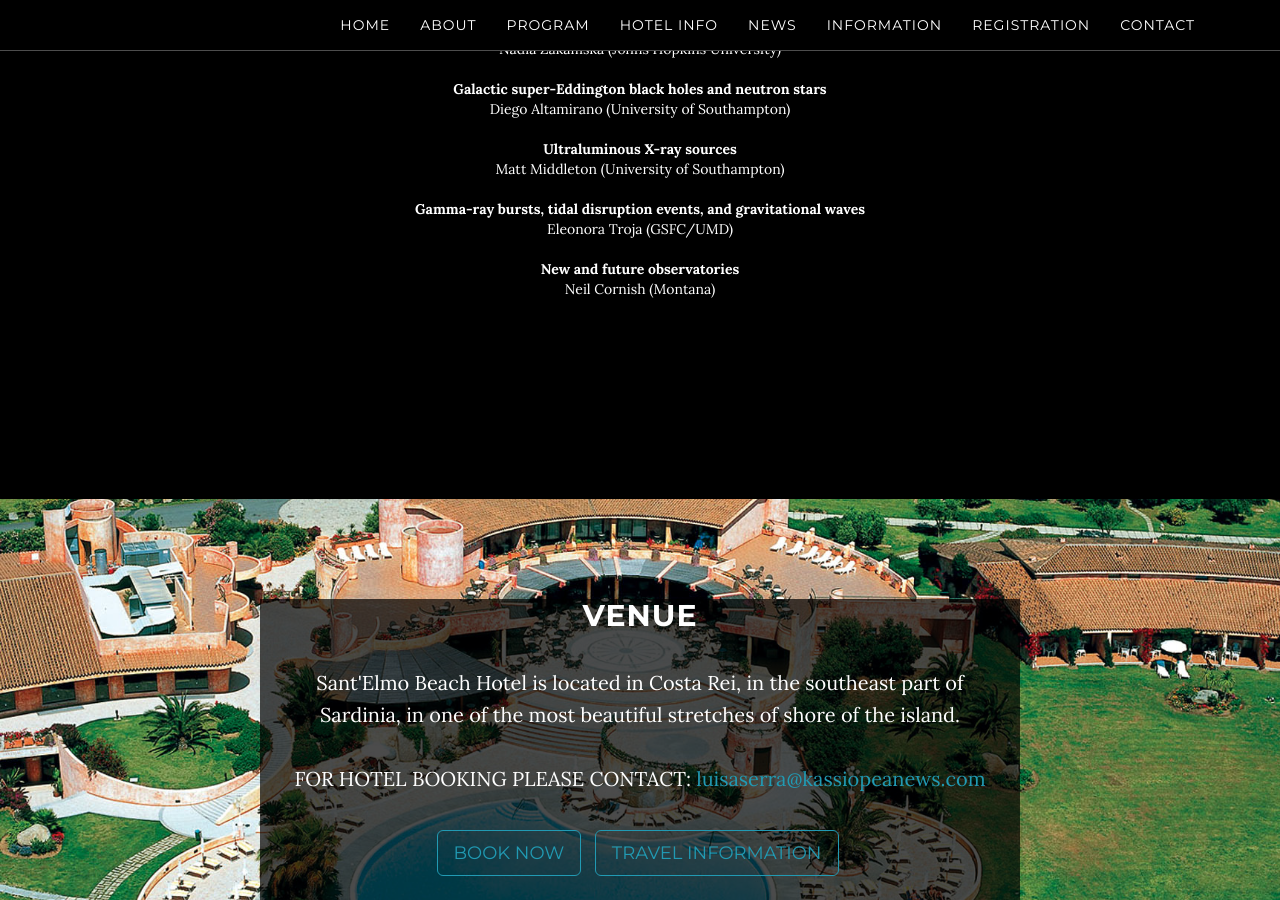
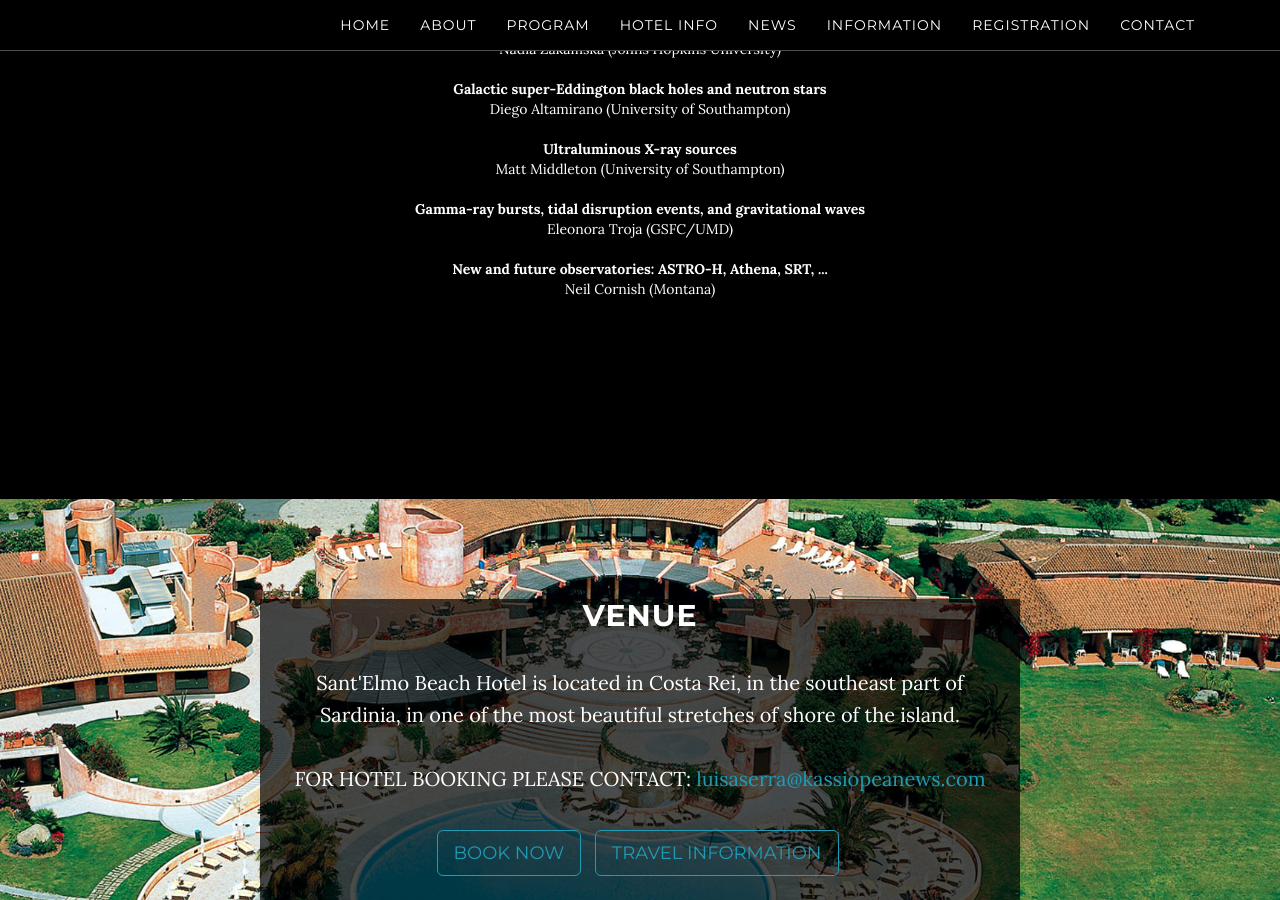
Before and after one commit to breakingthelimits/supereddington2018, a Jekyll site: the page built from index.html, in a window 1280 px wide and 900 px high, scrolled down 2476 px. Built offline with Jekyll 4.4.1, drawn with Linux system fonts in a browser that asks for light colours.

Commit message:
Update program.html

```diff
--- a/_includes/program.html
+++ b/_includes/program.html
@@ -33,7 +33,7 @@
         Eleonora Troja (GSFC/UMD) <br /><br />
 
 
-        <b>New and future observatories</b><br />
+        <b>New and future observatories: ASTRO-H, Athena, SRT, ...</b><br />
 
         Neil Cornish (Montana) <br />
 
```
